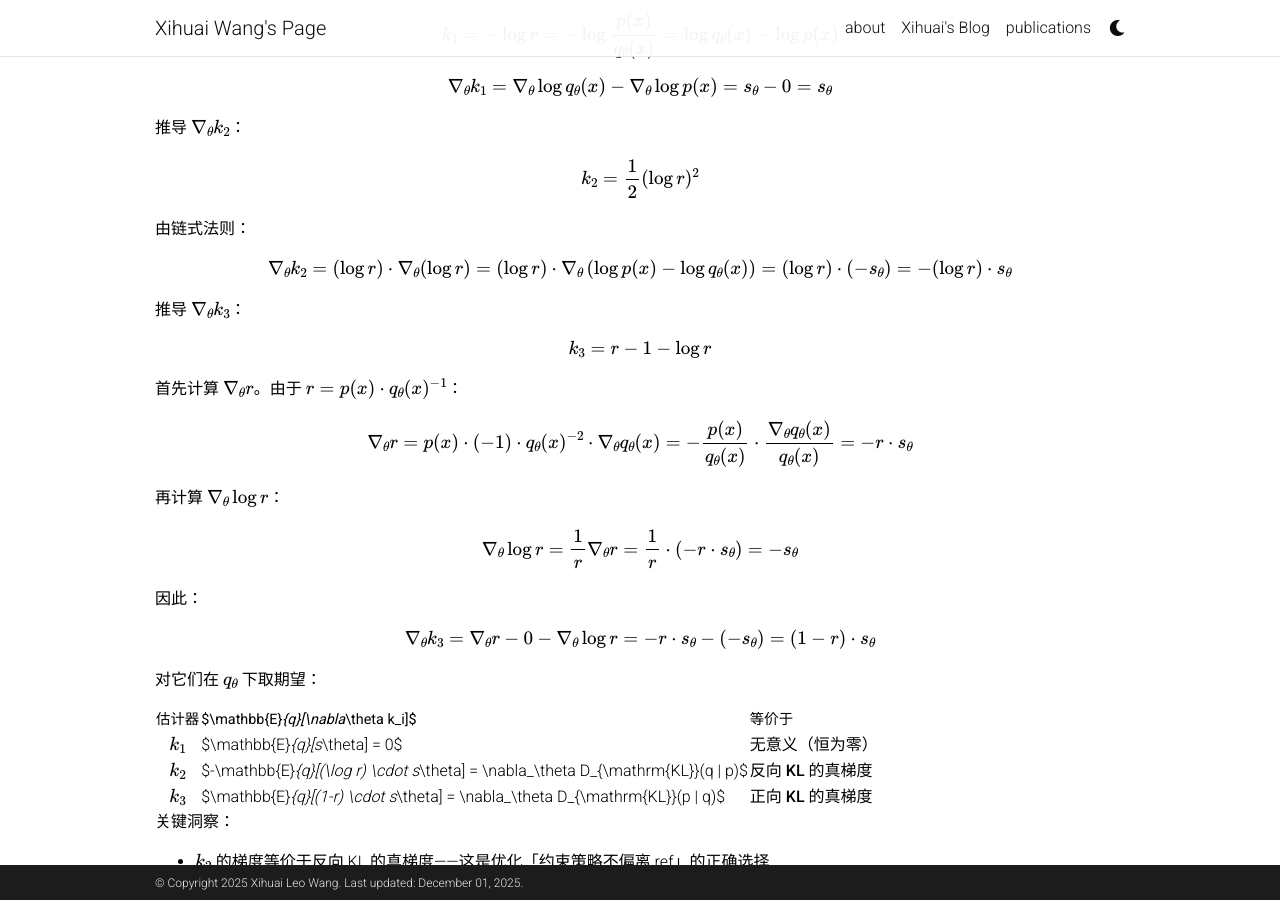
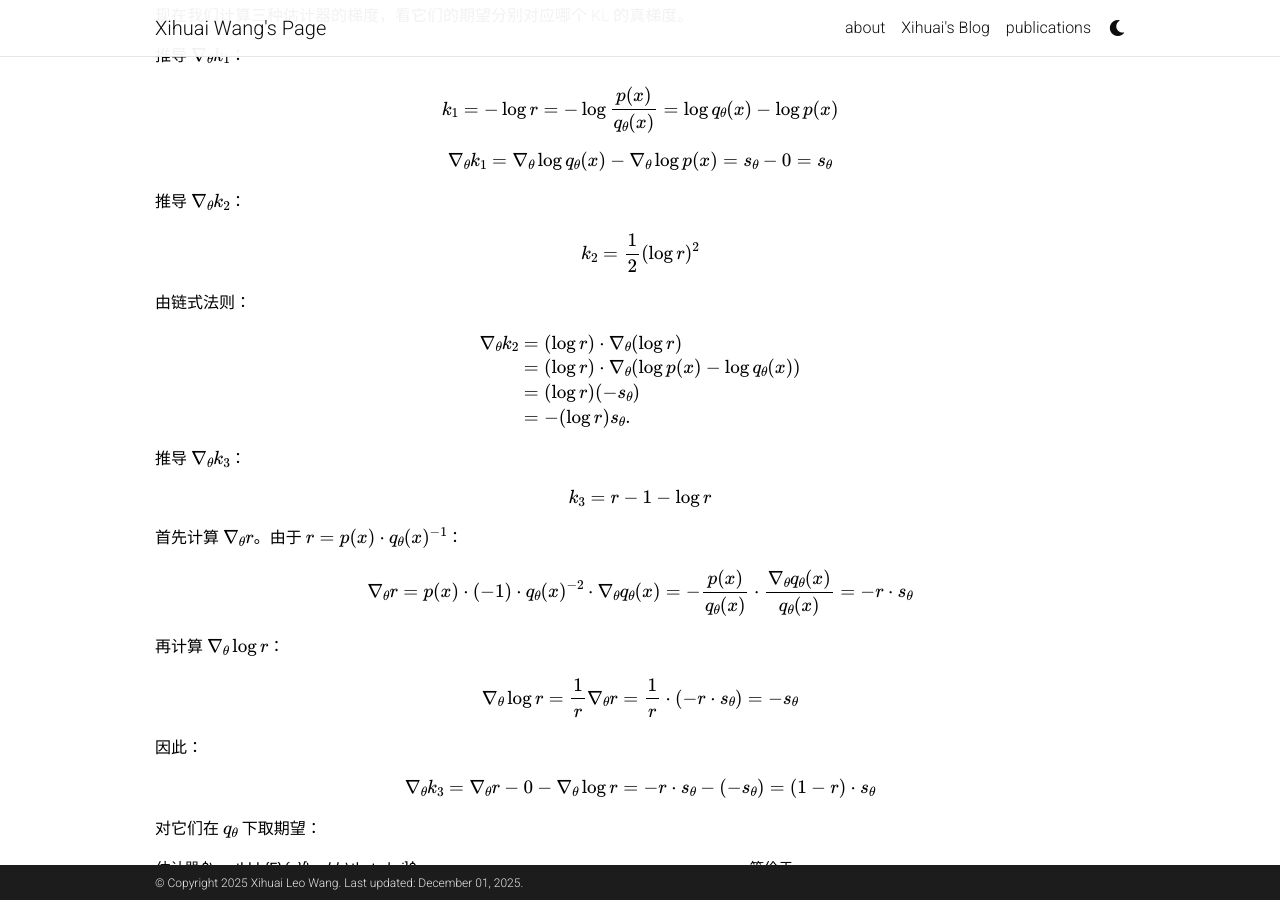
Before and after one commit to xihuai18/xihuai18.github.io, a Jekyll site: the page built from _posts/2025-12-01-kl-estimators-cn.md, in a window 1280 px wide and 900 px high, scrolled down 6629 px. Built offline with Jekyll 4.4.1, drawn with Linux system fonts in a browser that asks for light colours; comment, search, counter and statistics services are not loaded; a style sheet for code colours, icons or effects is not loaded; some of the changed text lies outside the part shown.

Commit message:
优化 KL 散度估计器的数学推导格式，提高可读性

```diff
--- a/_posts/2025-12-01-kl-estimators-cn.md
+++ b/_posts/2025-12-01-kl-estimators-cn.md
@@ -108,7 +108,12 @@
 **几何直觉**：$k_3$ 实际上是一个 **Bregman 散度**。考虑凸函数 $\phi(x) = -\log x$，它在 $x=1$ 处的切线为 $y = 1 - x$。Bregman 散度定义为「函数值与切线值之差」：
 
 $$
-D_\phi(r, 1) = \phi(r) - \phi(1) - \phi'(1)(r - 1) = -\log r - 0 - (-1)(r-1) = r - 1 - \log r = k_3
+\begin{aligned}
+D_\phi(r, 1) &= \phi(r) - \phi(1) - \phi'(1)(r - 1) \\
+&= -\log r - 0 - (-1)(r - 1) \\
+&= r - 1 - \log r \\
+&= k_3.
+\end{aligned}
 $$
 
 由于凸函数始终位于其切线上方，这个差值**天然非负**。更重要的是，在 $r \to 1$ 时，函数与切线「贴合」得越来越紧，差值以 $(r-1)^2$ 的二阶速度趋近于零——这正是 $k_3$ 在策略接近时方差小的根本原因。
@@ -265,7 +270,13 @@
 由链式法则：
 
 $$
-\nabla_\theta k_2 = (\log r) \cdot \nabla_\theta (\log r) = (\log r) \cdot \nabla_\theta \left(\log p(x) - \log q_\theta(x)\right) = (\log r) \cdot (-s_\theta) = -(\log r) \cdot s_\theta
+\begin{aligned}
+\nabla_\theta k_2
+&= (\log r) \cdot \nabla_\theta(\log r) \\
+&= (\log r) \cdot \nabla_\theta(\log p(x) - \log q_\theta(x)) \\
+&= (\log r)(-s_\theta) \\
+&= - (\log r) s_\theta.
+\end{aligned}
 $$
 
 **推导 $\nabla_\theta k_3$**：
```
Also changed, not shown: _posts/2025-12-01-kl-estimators-en.md (+13 -2 lines).
